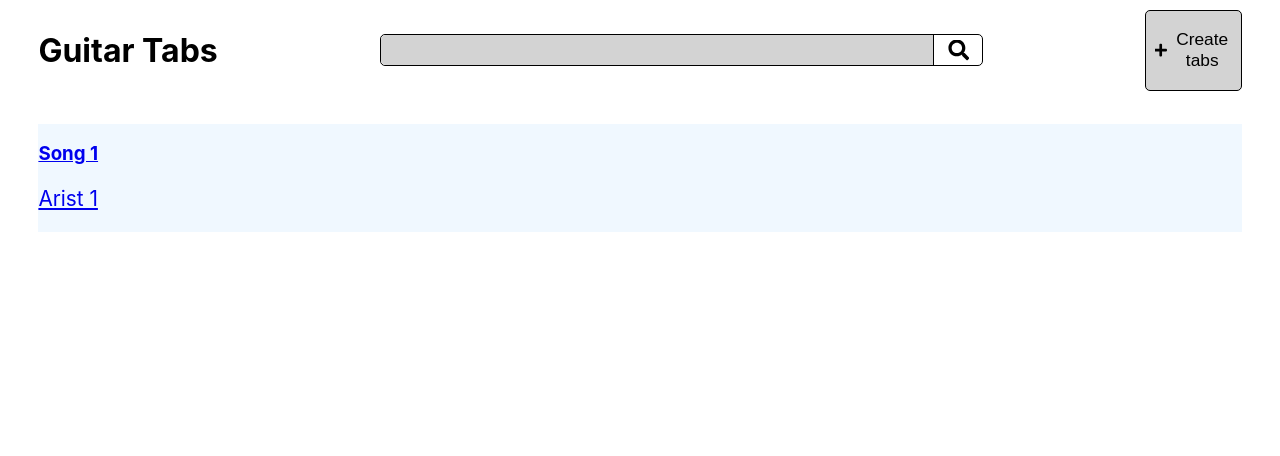
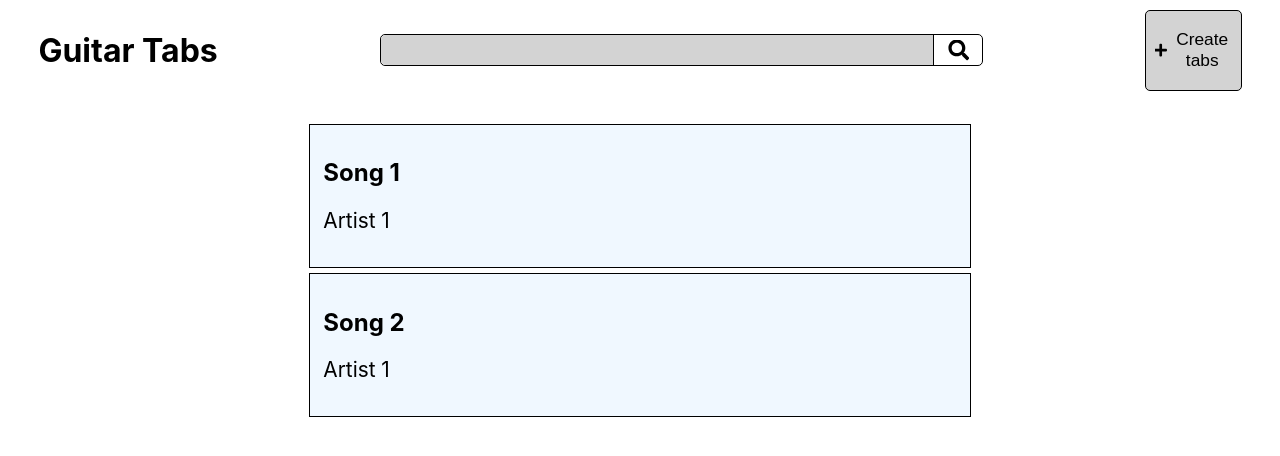
Before and after one commit to nicoletanyt/GuitarTabs, a React (Create React App) app in the folder guitar-tabs/: page / in a window 1280 px wide. Shown: the top 456 px of the page. Built offline with nearby package versions, Linux system fonts and the light colour scheme.

Commit message:
tab view loads for every item in tab list

```diff
--- a/guitar-tabs/src/App.js
+++ b/guitar-tabs/src/App.js
@@ -1,22 +1,26 @@
-import React, { useState, useEffect, useContext } from "react";
+import React, { useState } from "react";
 import "./index.css"
 import Homepage from "./components/Homepage";
 import { BrowserRouter, Routes, Route } from "react-router-dom";
 import TabView from "./components/TabView";
-import TabList from "./components/TabList";
 import { Song } from "./Objects";
 
 export const context = React.createContext(null);
 
 function App() {
-  const [songs, setSongs] = useState([new Song("Song 1", "Arist 1", "")]);
+
+  // the key of the dictionary is the title + artist joined
+  const [songs, setSongs] = useState({
+    "song-1-artist-1": new Song("Song 1", "Artist 1", ""),
+    "song-2-artist-1": new Song("Song 2", "Artist 1", ""),
+});
 
   return (
     <context.Provider value={{ songs }}>
       <BrowserRouter>
         <Routes>
           <Route path="/" element={<Homepage />} />
-          <Route path="/tabview" element={<TabView />} />
+          <Route path="/guitar-tabs/:id" element={<TabView />} />
         </Routes>
       </BrowserRouter>
     </context.Provider>
--- a/guitar-tabs/src/components/TabList.js
+++ b/guitar-tabs/src/components/TabList.js
@@ -1,5 +1,5 @@
 import { useContext } from 'react'
-import { Link, Outlet } from 'react-router-dom'
+import { Link } from 'react-router-dom'
 import { context } from '../App';
 
 export default function TabList() {
@@ -7,12 +7,14 @@ export default function TabList() {
 
   return (
     <div id="tablist-wrapper">
-      {songs.map((song, id) => {
+      {Object.keys(songs).map((songTitle, id) => {
         return (
-          <Link to="/tabview" key={id} className="song-display">
-            <h3>{song.title}</h3>
-            <p>{song.artist}</p>
-          </Link>
+          <div key={id} className="song-display">
+            <Link to={`/guitar-tabs/${songTitle}`} className="song-title">
+              <h2>{songs[songTitle].title}</h2>
+            </Link>
+            <p>{songs[songTitle].artist}</p>
+          </div>
         );
       })}
       {/* <Outlet /> */}
--- a/guitar-tabs/src/components/TabView.js
+++ b/guitar-tabs/src/components/TabView.js
@@ -1,7 +1,16 @@
-import React from 'react'
+import React, { useContext } from "react";
+import { useParams } from "react-router-dom";
+import { context } from "../App";
 
 export default function TabView() {
+  const { id } = useParams();
+  const { songs } = useContext(context);
+  const song = songs[id];
+
   return (
-    <div>TabView</div>
-  )
+    <div id="tabview-wrapper">
+      <h1>{song.title}</h1>
+      <h2>{song.artist}</h2>
+    </div>
+  );
 }
--- a/guitar-tabs/src/index.css
+++ b/guitar-tabs/src/index.css
@@ -18,6 +18,8 @@ p {
 }
 
 #homepage {
+  display: flex;
+  flex-direction: column;
   padding: 3%;
   padding-top: 1%;
 }
@@ -63,15 +65,36 @@ p {
   border-radius: 5px;
   background-color: lightgray;
   width: 8%;
+  cursor: pointer;
 }
 
 #tablist-wrapper {
-  display: flex;
-  justify-content: center;
-  align-items: center;
+  display: grid;
+  grid-template-columns: 100%;
+  row-gap: 2%;
+  margin-top: 3%;
+  width: 55%;
+  align-self: center;
+  overflow-y: auto;
+  overflow-x: hidden;
+  padding-bottom: 2%;
+}
+#tablist-wrapper::-webkit-scrollbar {
+  display: none;
 }
 .song-display {
+  box-sizing: border-box;
+  border: 1px solid black;
   background-color:aliceblue;
   width: 100%;
-  margin-top: 3%;
+  padding: 2%;
 }
+.song-title {
+  text-decoration: none;
+  color: black;
+}
+
+#tabview-wrapper {
+  padding: 3%;
+  padding-top: 1%;
+}
```
